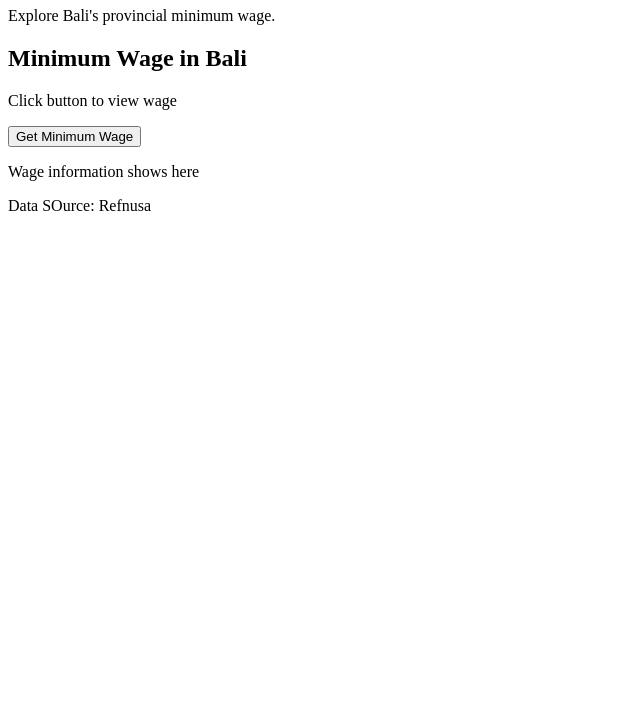
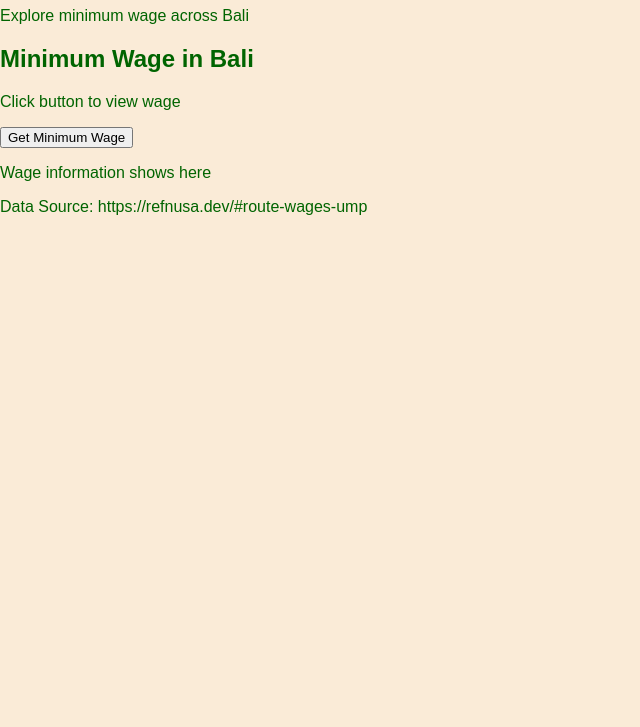
Before and after one commit to potoffab-netizen/unit-11-potoff, a plain HTML site: page index.html in a window 1280 px wide. Shown: the part 73-800 px from the top of the page, without its empty margins (0-640 px from the left). Drawn offline with Linux system fonts and the light colour scheme.

Commit message:
css updates

```diff
--- a/index.html
+++ b/index.html
@@ -12,7 +12,7 @@
 <body>
     <header>
         <h1>Bali Minimum Wage Explorer</h1>
-        <p>Explore Bali's provincial minimum wage.</p>
+        <p>Explore minimum wage across Bali</p>
     </header>
 
 <main>
@@ -20,12 +20,12 @@
         <h2>Minimum Wage in Bali</h2>
         <p>Click button to view wage</p>
 
-<button id="wage button" type="button">
+<button id="wage-button" type="button">
 Get Minimum Wage
 </button>
 
 
-<p id="wage result" aria-live="polite">
+<p id="wage-result" aria-live="polite">
     Wage information shows here
 </p>
 
@@ -33,8 +33,8 @@ Get Minimum Wage
     </section>
 </main>
 <footer>
-    <p>Data SOurce: Refnusa</p>
+    <p>Data Source: https://refnusa.dev/#route-wages-ump</p>
 </footer>
-<body>
+</body>
 
-<html>
+</html>
--- a/javascript.js
+++ b/javascript.js
@@ -2,9 +2,15 @@ const wageButton = document.querySelector("#wage-button");
 const wageResult = document.querySelector("#wage-result");
 
 wageButton.addEventListener("click", async () => {
-const response = await fetch("https://refnusa.dev/v1/wages/ump?year=2026&province_code=51")
+const response = await fetch("https://refnusa.dev/v1/wages/ump?year=2026&province_code=51");
 
 const data = await response.json();
 console.log(data);
 
+const bali = data.ump[0];
+const formattedWage = bali.amount_idr.toLocaleString("en-US");
+
+wageResult.textContent = `Bali's 2026 monthly minimum wage is Rp ${formattedWage}`;
+
+
 });
--- a/style.css
+++ b/style.css
@@ -0,0 +1,6 @@
+body {
+    font-family: arial;
+    background-color: antiquewhite ;
+    color: darkgreen;
+    margin: 0;
+}
```
